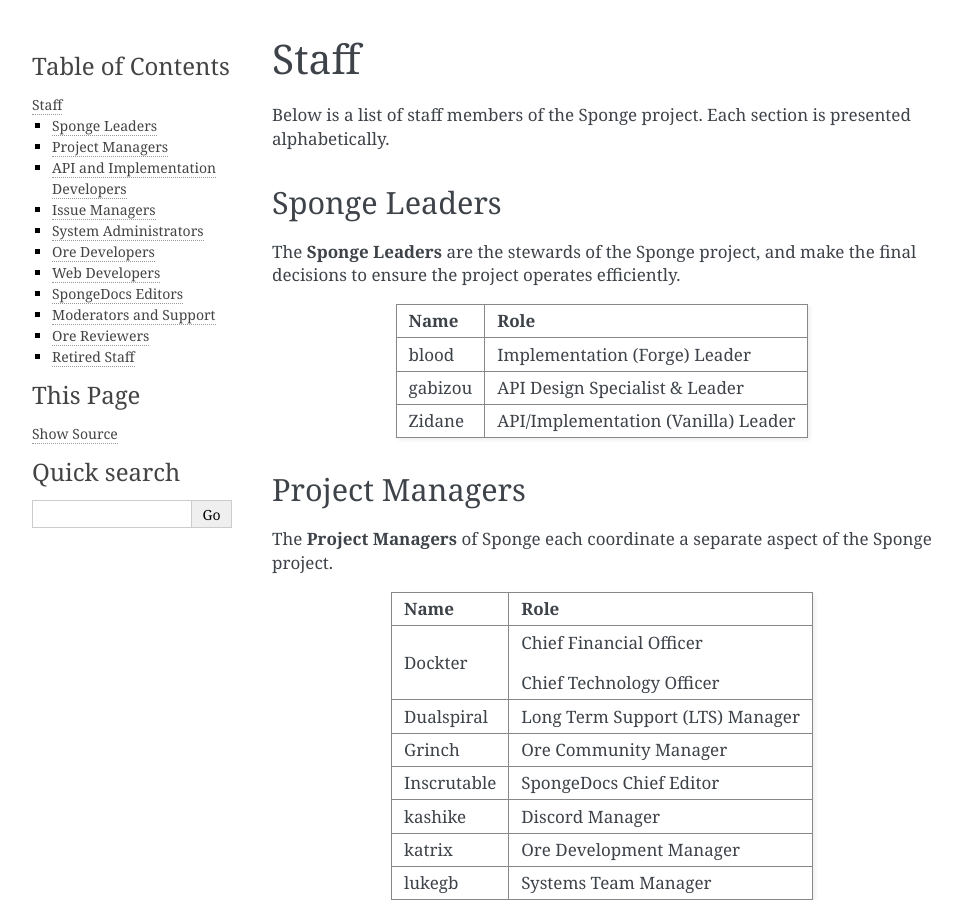
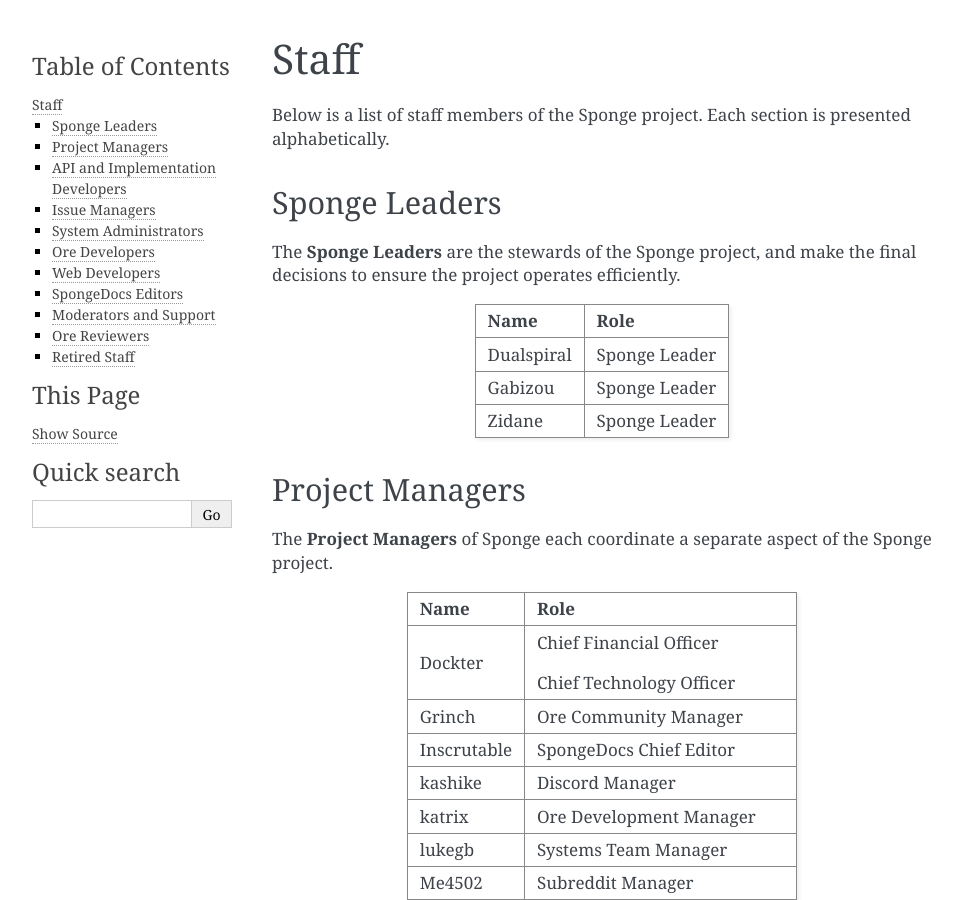
Before and after one commit to SpongePowered/SpongeDocs, a Sphinx documentation site: the page built from source/about/staff.rst, in a window 1280 px wide and 900 px high. Shown: the whole window, without its empty margins (148-1110 px from the left). Built offline with Sphinx 7.4.7, drawn with Linux system fonts in a browser that asks for light colours; pages that are not in the unit, such as notebooks, are missing from menus; some of the changed text lies outside the part shown.

Commit message:
Staff Update
Dual is elevated, blood is retired.
I am  making this a PR to let others review, in case we have any other changes to make.

```diff
--- a/source/about/staff.rst
+++ b/source/about/staff.rst
@@ -13,11 +13,11 @@
 +-----------------------------------+------------------------------------+
 | Name                              | Role                               |
 +===================================+====================================+
-| blood                             | Implementation (Forge) Leader      |
+| Dualspiral                        | Sponge Leader                      |
 +-----------------------------------+------------------------------------+
-| gabizou                           | API Design Specialist & Leader     |
+| Gabizou                           | Sponge Leader                      |
 +-----------------------------------+------------------------------------+
-| Zidane                            | API/Implementation (Vanilla) Leader|
+| Zidane                            | Sponge Leader                      |
 +-----------------------------------+------------------------------------+
 
 Project Managers
@@ -31,8 +31,6 @@
 | Dockter                           | Chief Financial Officer            |
 |                                   |                                    |
 |                                   | Chief Technology Officer           |
-+-----------------------------------+------------------------------------+
-| Dualspiral                        | Long Term Support (LTS) Manager    |
 +-----------------------------------+------------------------------------+
 | Grinch                            | Ore Community Manager              |
 +-----------------------------------+------------------------------------+
```
Also changed, not shown: other parts of source/about/staff.rst (+2 -0 lines).
